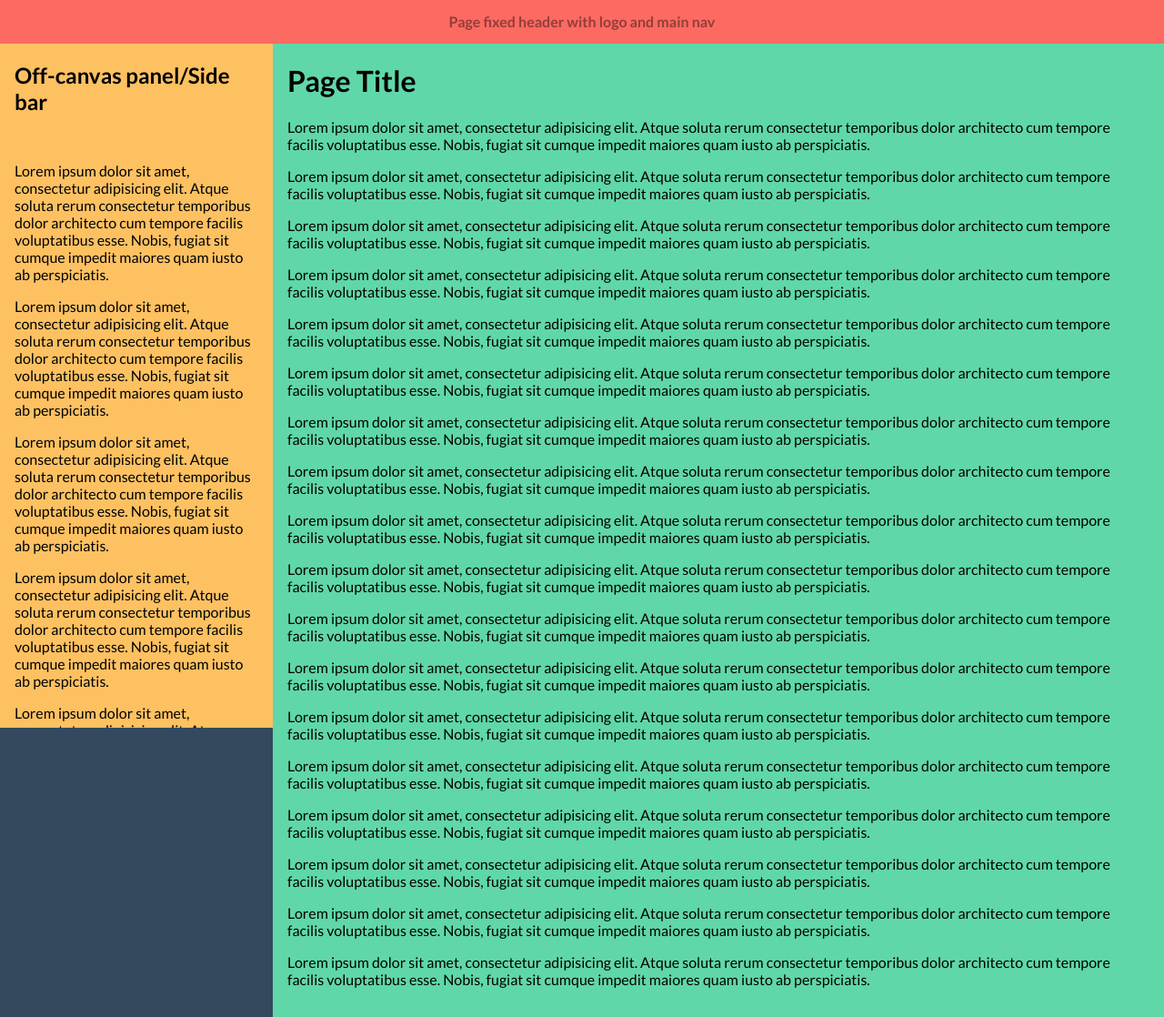
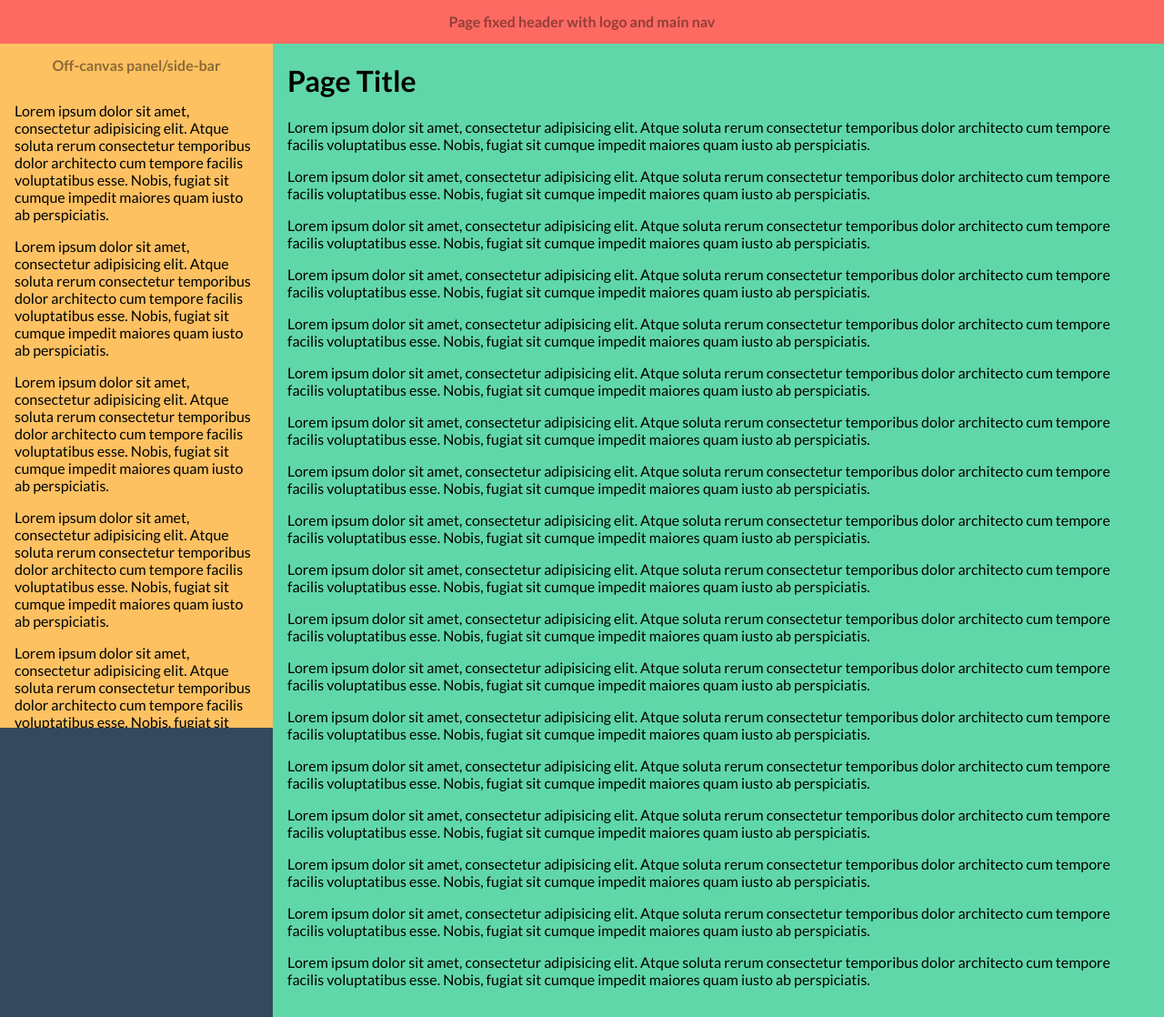
Before and after one commit to jeef3/off-canvas-nav, a website: page app/index.html in a window 1280 px wide. Shown: the whole page at 91% size. Drawn offline with nearby package versions, Linux system fonts and the light colour scheme; files that its build step writes are made by us from their sources.

Commit message:
Fixed aside scrolling on desktop

```diff
--- a/app/index.html
+++ b/app/index.html
@@ -65,9 +65,7 @@
                 </main>
 
                 <aside class="aside" role="complementary">
-                    <div class="some-other-content-container">
-                        <h2>Off-canvas panel/Side bar</h2>
-                    </div>
+                    <header class="aside-header">Off-canvas panel/side-bar</header>
 
                     <div class="scroller">
                         <div class="scroller-inner">
--- a/app/styles/main.scss
+++ b/app/styles/main.scss
@@ -58,10 +58,21 @@ body {
     overflow-y: scroll;
     -webkit-overflow-scrolling: touch;
     position: absolute;
-    top: 48px;
+    top: $navbar-height;
     right: 0;
     bottom: 0;
     left: 0;
+  }
+
+  @include from-breakpoint {
+    .aside & {
+      overflow-y: scroll;
+      position: absolute;
+      top: $navbar-height;
+      right: 0;
+      bottom: 0;
+      left: 0;
+    }
   }
 }
 .scroller-inner {
@@ -184,7 +195,6 @@ body {
 
   @include from-breakpoint {
     position: fixed;
-    overflow-y: scroll;
     width: 300px;
     top: $navbar-height;
     left: 0;
@@ -192,6 +202,15 @@ body {
   }
 }
 
+.aside-header {
+  margin: 0;
+
+  line-height: $navbar-height;
+  text-align: center;
+  color: #8c6a36;
+  font-weight: 700;
+}
+
 .some-other-content-container {
   padding: 0 1em 1em;
 }
```
